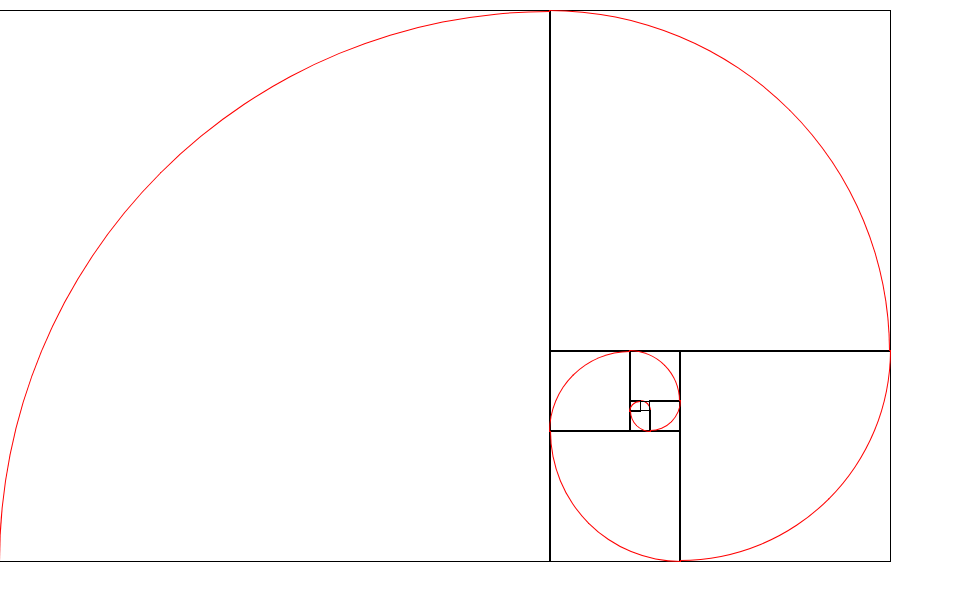
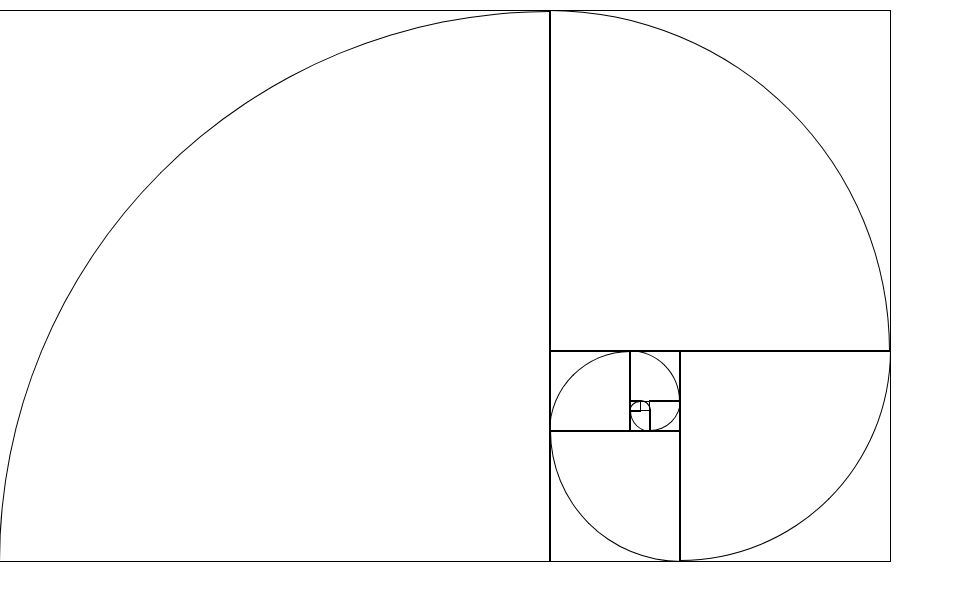
Before and after one commit to artfoundry/goldenratio, a plain HTML site: page index.html in a window 1280 px wide. Shown: the whole page, without its empty margins (0-954 px from the left). Drawn offline with Linux system fonts and the light colour scheme.

Commit message:
changing curve color back to black

```diff
--- a/index.html
+++ b/index.html
@@ -13,26 +13,26 @@
 			left: 50%;
 		}
 		.topright {
-			border-top: 1px solid red;
-			border-right: 1px solid red;
+			border-top: 1px solid black;
+			border-right: 1px solid black;
 			border-radius: 0 9000px 0 0;
 			outline: none;
 		}
 		.topleft {
-			border-top: 1px solid red;
-			border-left: 1px solid red;
+			border-top: 1px solid black;
+			border-left: 1px solid black;
 			border-radius: 9000px 0 0 0;
 			outline: none;
 		}
 		.bottomright {
-			border-bottom: 1px solid red;
-			border-right: 1px solid red;
+			border-bottom: 1px solid black;
+			border-right: 1px solid black;
 			border-radius: 0 0 9000px 0;
 			outline: none;
 		}
 		.bottomleft {
-			border-bottom: 1px solid red;
-			border-left: 1px solid red;
+			border-bottom: 1px solid black;
+			border-left: 1px solid black;
 			border-radius: 0 0 0 9000px;
 			outline: none;
 		}
```
